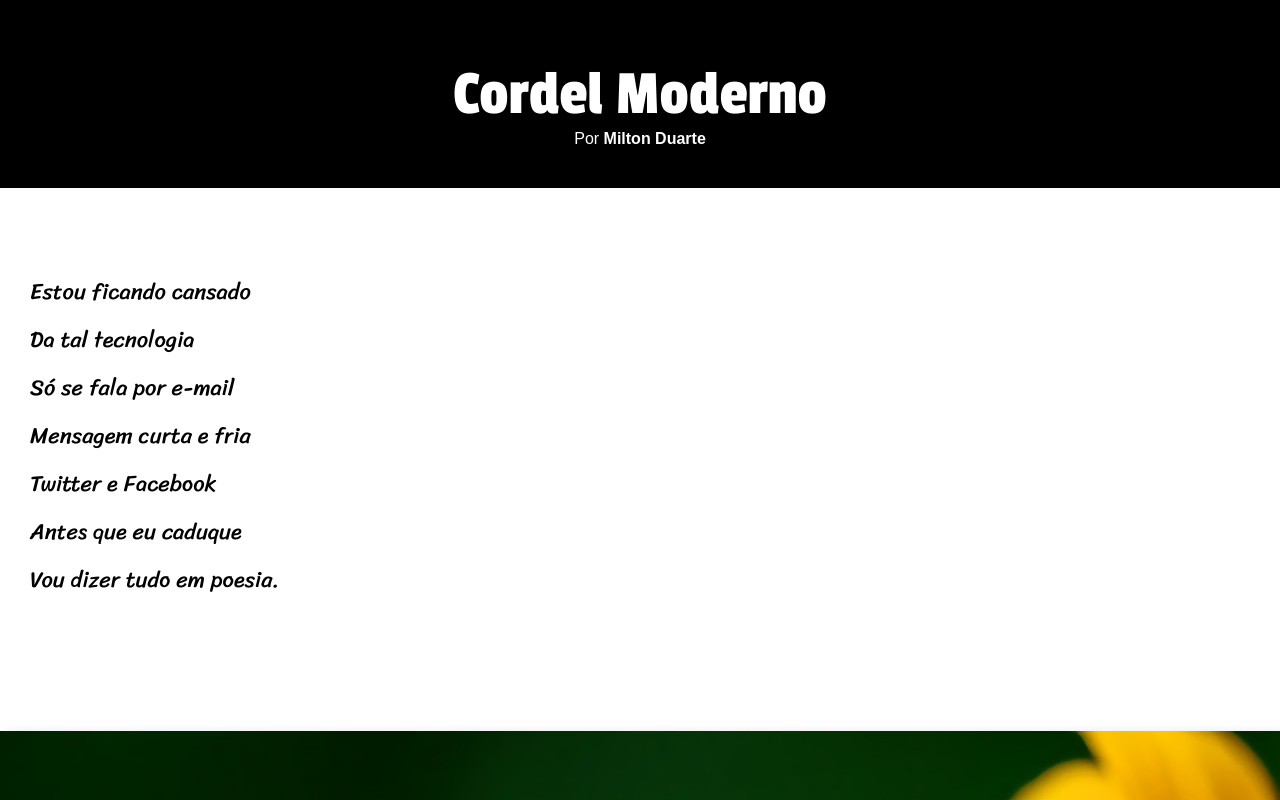
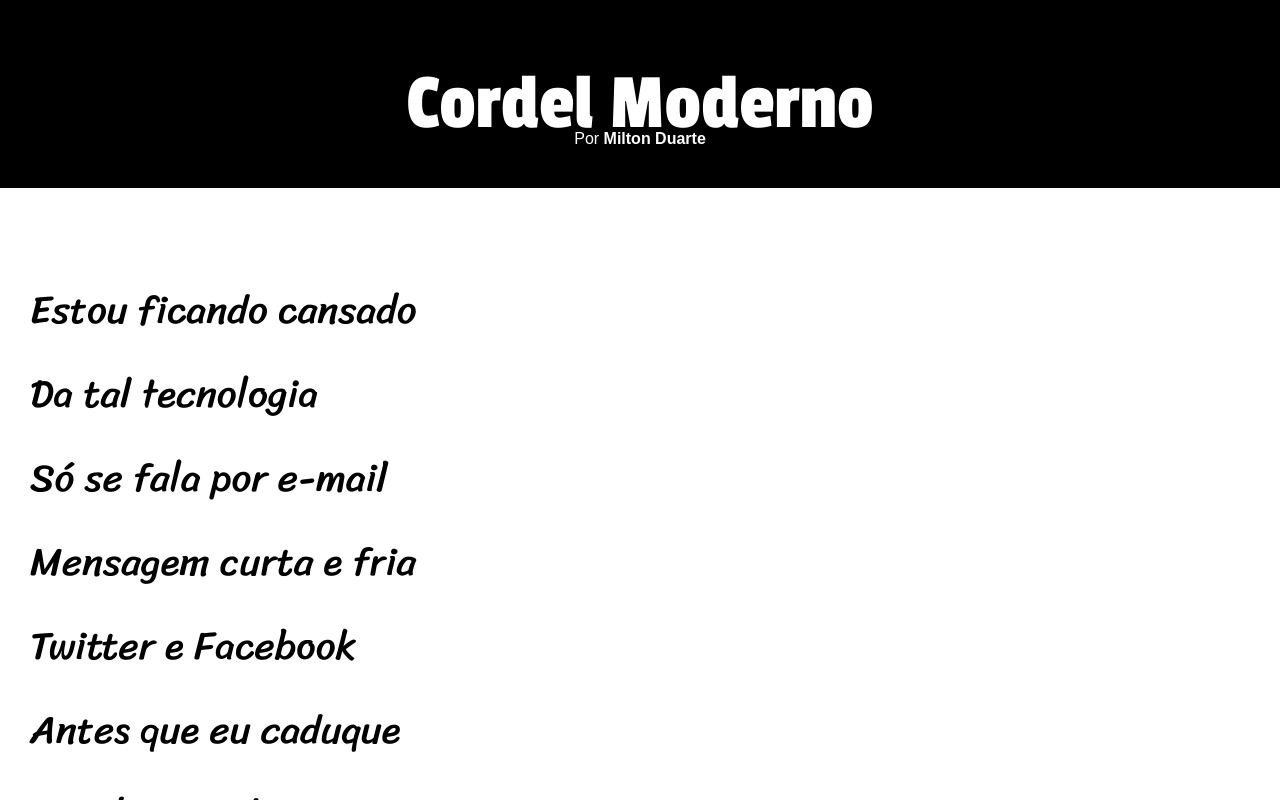
Before and after one commit to RyanSerafim/html-css, a plain HTML site: page desafios/ds012/index.html in a window 1280 px wide. Shown: the top 800 px of the page. Drawn offline with Linux system fonts and the light colour scheme.

Commit message:
atualização

```diff
--- a/desafios/ds012/style.css
+++ b/desafios/ds012/style.css
@@ -9,7 +9,7 @@
     padding: 0px;
 }
 body {
-    max-height: 1300px;
+    min-height: 100vh;
 }
 header {
     background-color: black;
@@ -21,9 +21,10 @@ h1#titulop {
     margin: 0px;
     text-align: center;
     padding-top: 60px;
-    font-size: 4em;
+    font-size: 10vh;
     font-family: 'Passion One', cursive;
     font-weight: normal;
+    max
 }
 
 p {
@@ -57,6 +58,8 @@ section {
     padding-bottom: 10vh;
     padding-top: 10vh;
     line-height: 3em;
+    font-size: 3.5vh;
+    display: block;
 }
 
 section#img01 {
```
